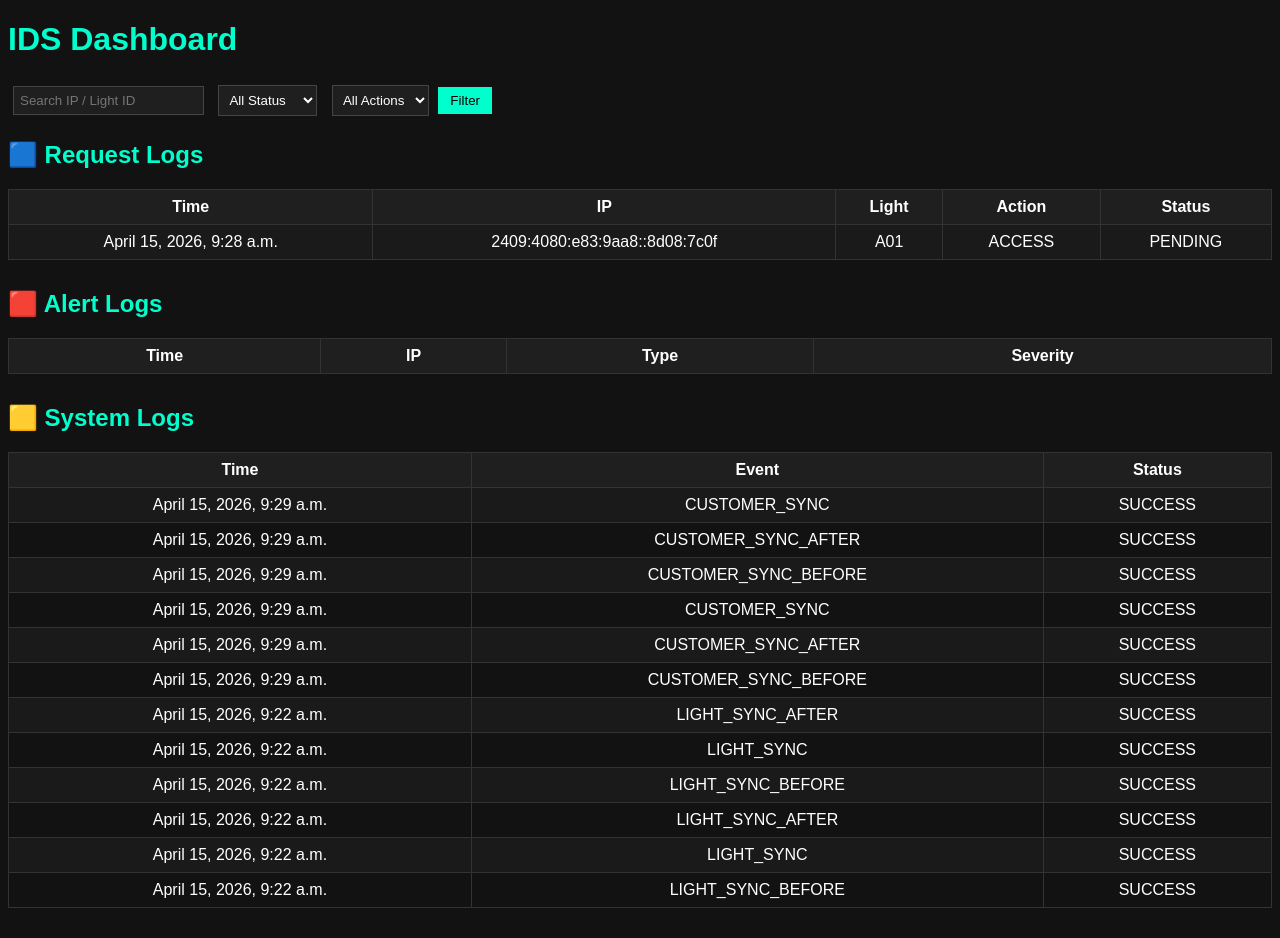
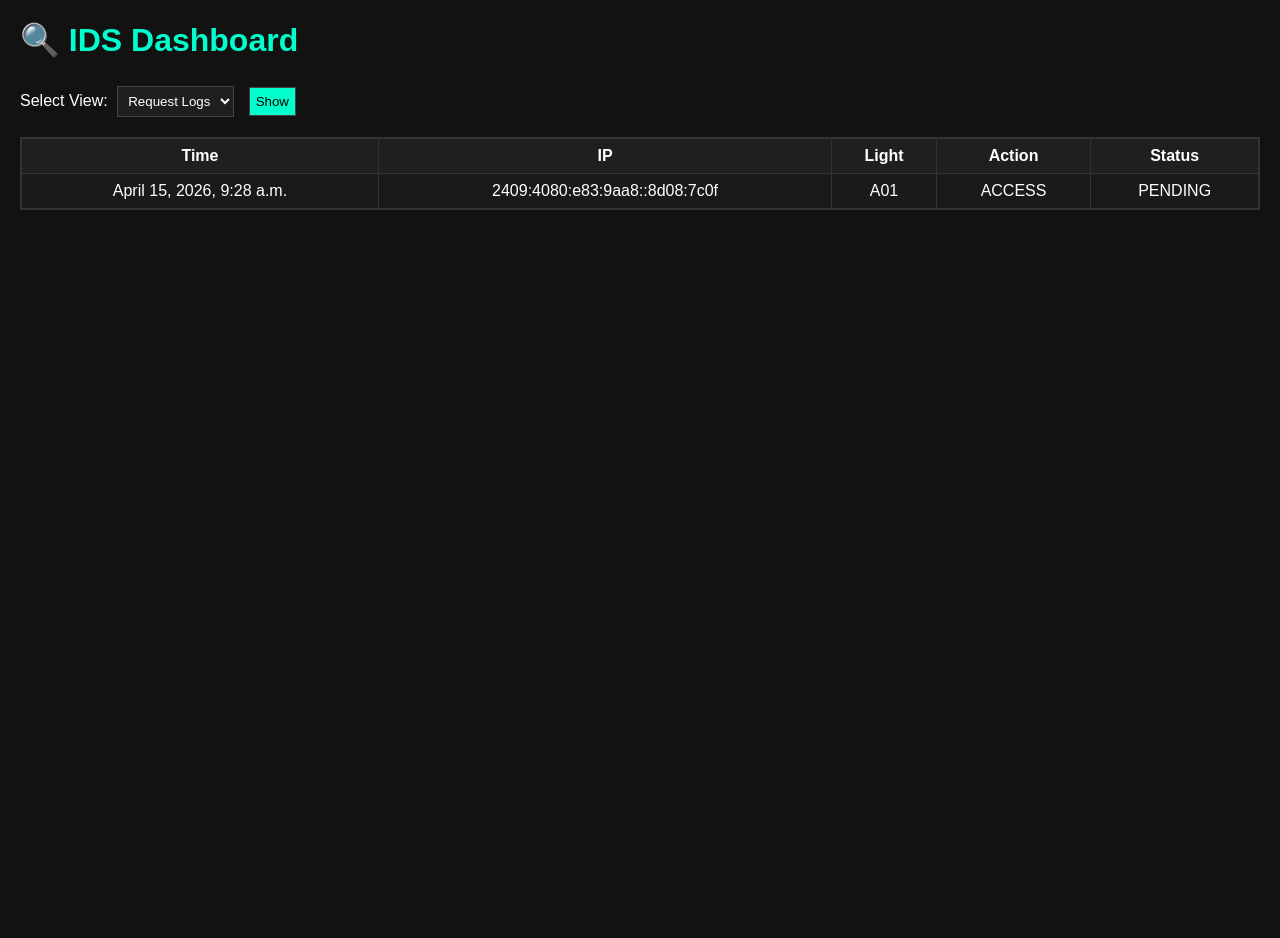
Before and after one commit to O-C19E/IDSforIoT, a Django app: page /server/ in a window 1280 px wide. After the commit the page ends 210 px from the top, so only its background shows below. Run offline with Django 5.2, Linux system fonts and the light colour scheme; data comes from the database, SQL or seed files in the repository; both versions use the stored data as it was after the commit; data that the repository does not hold is empty.

Commit message:
Adding the IDS layer

```diff
--- a/admin_panel/models.py
+++ b/admin_panel/models.py
@@ -169,3 +169,7 @@ class SystemLog(models.Model):
 
     def __str__(self):
         return f"{self.timestamp} | {self.event_type} | {self.status}"
+
+class SystemState(models.Model):
+    last_hash = models.CharField(max_length=256)
+    updated_at = models.DateTimeField(auto_now=True)
--- a/admin_panel/templates/server.html
+++ b/admin_panel/templates/server.html
@@ -1,27 +1,47 @@
-<!doctype html>
+<!DOCTYPE html>
 <html>
 <head>
     <title>IDS Dashboard</title>
+
     <style>
         body {
             background-color: #121212;
-                color: #ffffff;
+            color: white;
             font-family: Arial, sans-serif;
+            margin: 20px;
         }
 
-            h1,
-            h2 {
+        h1 {
             color: #00ffcc;
+        }
+
+        select, button {
+            padding: 6px;
+            margin: 5px;
+            background-color: #1f1f1f;
+            color: white;
+            border: 1px solid #444;
+        }
+
+        button {
+            background-color: #00ffcc;
+            color: black;
+            cursor: pointer;
+        }
+
+        .table-container {
+            max-height: 400px;
+            overflow-y: auto;
+            border: 1px solid #333;
+            margin-top: 15px;
         }
 
         table {
             width: 100%;
             border-collapse: collapse;
-                margin-bottom: 30px;
         }
 
-            th,
-            td {
+        th, td {
             border: 1px solid #333;
             padding: 8px;
             text-align: center;
@@ -35,50 +55,30 @@
             background-color: #1a1a1a;
         }
 
-            input,
-            select {
-                padding: 6px;
-                margin: 5px;
-                background-color: #1f1f1f;
-                color: white;
-                border: 1px solid #444;
-            }
-
-            button {
-                padding: 6px 12px;
-                background-color: #00ffcc;
-                border: none;
-                cursor: pointer;
+        .hidden {
+            display: none;
         }
     </style>
 </head>
 
 <body>
-        <h1>IDS Dashboard</h1>
 
-        <!-- 🔍 Search + Filter -->
-        <form method="GET">
-            <input type="text" name="q" placeholder="Search IP / Light ID" />
+<h1>🔍 IDS Dashboard</h1>
 
-            <select name="status">
-                <option value="">All Status</option>
-                <option value="SUCCESS">SUCCESS</option>
-                <option value="FAILED">FAILED</option>
-                <option value="PENDING">PENDING</option>
+<!-- 🔽 Dropdown -->
+<form id="viewForm">
+    <label>Select View:</label>
+    <select id="viewSelect">
+        <option value="request">Request Logs</option>
+        <option value="alert">Alert Logs</option>
+        <option value="system">System Logs</option>
     </select>
 
-            <select name="action">
-                <option value="">All Actions</option>
-                <option value="ON">ON</option>
-                <option value="OFF">OFF</option>
-                <option value="ACCESS">ACCESS</option>
-            </select>
-
-            <button type="submit">Filter</button>
+    <button type="submit">Show</button>
 </form>
 
 <!-- 🟦 Request Logs -->
-        <h2>🟦 Request Logs</h2>
+<div id="requestView" class="table-container">
     <table>
         <tr>
             <th>Time</th>
@@ -97,9 +97,10 @@
         </tr>
         {% endfor %}
     </table>
+</div>
 
 <!-- 🟥 Alert Logs -->
-        <h2>🟥 Alert Logs</h2>
+<div id="alertView" class="table-container hidden">
     <table>
         <tr>
             <th>Time</th>
@@ -116,9 +117,10 @@
         </tr>
         {% endfor %}
     </table>
+</div>
 
 <!-- 🟨 System Logs -->
-        <h2>🟨 System Logs</h2>
+<div id="systemView" class="table-container hidden">
     <table>
         <tr>
             <th>Time</th>
@@ -133,5 +135,53 @@
         </tr>
         {% endfor %}
     </table>
+</div>
+
+<!-- ⚡ JS SPA Logic -->
+<script>
+    const form = document.getElementById("viewForm");
+
+    const requestView = document.getElementById("requestView");
+    const alertView = document.getElementById("alertView");
+    const systemView = document.getElementById("systemView");
+
+    const viewSelect = document.getElementById("viewSelect");
+
+    function showView(selected) {
+        // Hide all
+        requestView.classList.add("hidden");
+        alertView.classList.add("hidden");
+        systemView.classList.add("hidden");
+
+        // Show selected
+        if (selected === "request") {
+            requestView.classList.remove("hidden");
+        } else if (selected === "alert") {
+            alertView.classList.remove("hidden");
+        } else if (selected === "system") {
+            systemView.classList.remove("hidden");
+        }
+
+        // 💾 Save selection
+        localStorage.setItem("selectedView", selected);
+    }
+
+    // 🔘 On form submit
+    form.addEventListener("submit", function(e) {
+        e.preventDefault();
+
+        const selected = viewSelect.value;
+        showView(selected);
+    });
+
+    // 🔄 On page load (restore view)
+    window.addEventListener("DOMContentLoaded", function() {
+        const savedView = localStorage.getItem("selectedView") || "request";
+
+        viewSelect.value = savedView;   // set dropdown
+        showView(savedView);            // show correct table
+    });
+</script>
+
 </body>
 </html>
--- a/admin_panel/views.py
+++ b/admin_panel/views.py
@@ -1,8 +1,11 @@
 import ipaddress
-
 import requests
+from datetime import timedelta
+import hashlib, json
+from django.utils import timezone
 from django.core.exceptions import ObjectDoesNotExist
 from django.shortcuts import render
+
 from rest_framework.decorators import api_view
 from rest_framework.response import Response
 
@@ -12,137 +15,9 @@ IOT_URL = "http://10.165.112.138:5000/sync"
 IOT_TOGGLE_URL = "http://10.165.112.138:5000/toggle"
 
 
-def is_iot_alive():
-    try:
-        res = requests.get("http://10.165.112.138:5000", timeout=2)
-        return res.status_code == 200
-    except:
-        return False
-
-
-# 🔌 Send command to IoT (Raspberry Pi)
-def send_command_to_iot(light_ids, action):
-    payload = {"light_ids": light_ids, "action": action}
-    print("Sending to IoT:", payload)
-    # TODO: Replace with actual HTTP request to Raspberry Pi
-    return True
-
-
-def sync_light_add_update(light):
-    payload = {
-        "action": "ADD_OR_UPDATE_LIGHT",
-        "data": {
-            "light_id": light.light_id,
-            "device_ip": f"http://{light.device_ip}:5001",
-            "customer_ip": "",
-        },
-    }
-
-    try:
-        requests.post(IOT_URL, json=payload)
-        print("Light synced:", payload)
-    except Exception as e:
-        print("Sync error:", e)
-
-
-def sync_light_delete(light):
-    payload = {
-        "action": "DELETE_LIGHT",
-        "data": {
-            "light_id": light.light_id,
-        },
-    }
-
-    try:
-        requests.post(IOT_URL, json=payload)
-        print("Light deleted:", payload)
-    except Exception as e:
-        print("Sync error:", e)
-
-
-def sync_customer_add_update(light, customer_ip):
-    payload = {
-        "action": "ADD_OR_UPDATE_LIGHT",
-        "data": {
-            "light_id": light.light_id,
-            "device_ip": f"http://{light.device_ip}:5001",
-            "customer_ip": customer_ip,
-        },
-    }
-
-    requests.post(IOT_URL, json=payload)
-    print("Customer synced:", payload)
-
-
-def sync_customer_delete(light):
-    payload = {
-        "action": "REMOVE_CUSTOMER",
-        "data": {
-            "light_id": light.light_id,
-        },
-    }
-
-    requests.post(IOT_URL, json=payload)
-    print("Customer removed:", payload)
-
-
-@api_view(["POST"])
-def toggle_light(request):
-    light_id = request.data.get("light_id")
-    action = request.data.get("action")
-
-    ip = get_client_ip(request)
-
-    if not light_id or not action:
-        RequestLog.objects.create(
-            ip_address=ip,
-            light_id=light_id or "UNKNOWN",
-            action=action or "UNKNOWN",
-            status="FAILED",
-            message="Missing data",
-        )
-        return Response({"error": "Missing data"}, status=400)
-
-    # ✅ Create log FIRST (PENDING)
-    log = RequestLog.objects.create(
-        ip_address=ip, light_id=light_id, action=action, status="PENDING"
-    )
-
-    try:
-        res = requests.post(
-            IOT_TOGGLE_URL, json={"light_id": light_id, "action": action}
-        )
-
-        # ✅ Update SAME log
-        log.status = "SUCCESS" if res.status_code == 200 else "FAILED"
-        log.message = str(res.text)
-        log.save()
-
-        return Response(res.json(), status=res.status_code)
-
-    except Exception as e:
-        log.status = "FAILED"
-        log.message = str(e)
-        log.save()
-
-        return Response({"error": str(e)}, status=500)
-
-
-# 🔥 Toggle ALL lights (Admin control)
-@api_view(["POST"])
-def toggle_all_lights(request):
-    action = request.data.get("action")  # "ON" or "OFF"
-
-    if action not in ["ON", "OFF"]:
-        return Response({"error": "Invalid action"}, status=400)
-
-    all_light_ids = list(Light.objects.values_list("light_id", flat=True))
-
-    send_command_to_iot(all_light_ids, action)
-
-    return Response({"message": f"All lights turned {action}"})
-
-
+# =========================
+# IP HANDLING
+# =========================
 def get_client_ip(request):
     x_forwarded_for = request.META.get("HTTP_X_FORWARDED_FOR")
 
@@ -166,36 +41,379 @@ def get_client_ip(request):
     return ip
 
 
+def is_iot_alive():
+    try:
+        res = requests.get("http://10.165.112.138:5000", timeout=2)
+        return res.status_code == 200
+    except:
+        return False
+
+
+# =========================
+# IDS CORE ANALYSIS
+# =========================
+def check_request_rate(ip):
+    from django.utils import timezone
+    from datetime import timedelta
+
+    one_min_ago = timezone.now() - timedelta(minutes=1)
+
+    logs = RequestLog.objects.filter(
+        ip_address=ip,
+        timestamp__gte=one_min_ago
+    )
+
+    total = logs.count()
+
+    failed_count = logs.filter(status="FAILED").count()
+    pending_count = logs.filter(status="PENDING").count()
+
+    if total == 0:
+        return None
+
+    # PRIORITY RULES (IMPORTANT)
+    if failed_count >= 8:
+        return {
+            "category": "FAILED_ATTEMPT_SPAM",
+            "count": failed_count
+        }
+
+    if pending_count >= 8:
+        return {
+            "category": "ACCESS_SPAM",
+            "count": pending_count
+        }
+
+    return {"category": "NORMAL"}
+
+def should_create_alert(ip, alert_type, window_seconds=60):
+    time_threshold = timezone.now() - timedelta(seconds=window_seconds)
+
+    return not AlertLog.objects.filter(
+        ip_address=ip,
+        alert_type=alert_type,
+        timestamp__gte=time_threshold
+    ).exists()
+
+def generate_system_hash():
+    lights = list(Light.objects.all().values())
+
+    data_string = json.dumps(lights, sort_keys=True, default=str)
+
+    return hashlib.sha256(data_string.encode()).hexdigest()
+
+def should_run_integrity_check():
+    tracker, _ = SystemIntegrityTracker.objects.get_or_create(id=1)
+
+    if timezone.now() - tracker.last_checked >= timedelta(minutes=1):
+        tracker.last_checked = timezone.now()
+        tracker.save()
+        return True
+
+    return False
+
+def check_system_integrity():
+    current_hash = generate_system_hash()
+
+    state, _ = SystemState.objects.get_or_create(id=1)
+
+    if state.last_hash != current_hash:
+        SystemLog.objects.create(
+            event_type="HASH_MISMATCH",
+            status="FAILED",
+            message="System tampering detected"
+        )
+
+        state.last_hash = current_hash
+        state.save()
+    else:
+        SystemLog.objects.create(
+            event_type="HASH_CHECK",
+            status="SUCCESS",
+            message="System OK"
+        )
+
+def log_before_after(action, light=None):
+    before_hash = generate_system_hash()
+
+    SystemLog.objects.create(
+        event_type=f"{action}_BEFORE",
+        status="SUCCESS",
+        message=before_hash
+    )
+
+    return before_hash
+
+def log_after(action):
+    after_hash = generate_system_hash()
+
+    SystemLog.objects.create(
+        event_type=f"{action}_AFTER",
+        status="SUCCESS",
+        message=after_hash
+    )
+# =========================
+# IOT HELPERS
+# =========================
+def send_command_to_iot(light_ids, action):
+    payload = {"light_ids": light_ids, "action": action}
+    print("Sending to IoT:", payload)
+    return True
+
+
+def sync_light_add_update(light):
+    log_before_after("LIGHT_SYNC")
+
+    payload = {
+        "action": "ADD_OR_UPDATE_LIGHT",
+        "data": {
+            "light_id": light.light_id,
+            "device_ip": f"http://{light.device_ip}:5001",
+            "customer_ip": "",
+        },
+    }
+
+    try:
+        requests.post(IOT_URL, json=payload)
+        SystemLog.objects.create(
+            event_type="LIGHT_SYNC",
+            status="SUCCESS",
+            message="Light synced to IoT"
+        )
+    except Exception as e:
+        SystemLog.objects.create(
+            event_type="LIGHT_SYNC",
+            status="FAILED",
+            message=str(e)
+        )
+
+    log_after("LIGHT_SYNC")
+
+def sync_light_delete(light):
+    log_before_after("LIGHT_DELETE")
+
+    payload = {
+        "action": "DELETE_LIGHT",
+        "data": {"light_id": light.light_id},
+    }
+
+    try:
+        requests.post(IOT_URL, json=payload)
+        SystemLog.objects.create(
+            event_type="LIGHT_DELETE",
+            status="SUCCESS",
+            message="Light deleted"
+        )
+    except Exception as e:
+        SystemLog.objects.create(
+            event_type="LIGHT_DELETE",
+            status="FAILED",
+            message=str(e)
+        )
+
+    log_after("LIGHT_DELETE")
+
+def sync_customer_add_update(light, customer_ip):
+    from .models import SystemLog
+
+    before_hash = generate_system_hash()
+
+    SystemLog.objects.create(
+        event_type="CUSTOMER_SYNC_BEFORE",
+        status="SUCCESS",
+        message=f"Before hash: {before_hash}"
+    )
+
+    payload = {
+        "action": "ADD_OR_UPDATE_LIGHT",
+        "data": {
+            "light_id": light.light_id,
+            "device_ip": f"http://{light.device_ip}:5001",
+            "customer_ip": customer_ip,
+        },
+    }
+
+    try:
+        requests.post(IOT_URL, json=payload)
+
+        after_hash = generate_system_hash()
+
+        SystemLog.objects.create(
+            event_type="CUSTOMER_SYNC_AFTER",
+            status="SUCCESS",
+            message=f"After hash: {after_hash}"
+        )
+
+        SystemLog.objects.create(
+            event_type="CUSTOMER_SYNC",
+            status="SUCCESS",
+            message=f"Customer synced for {customer_ip}"
+        )
+
+    except Exception as e:
+        SystemLog.objects.create(
+            event_type="CUSTOMER_SYNC",
+            status="FAILED",
+            message=str(e)
+        )
+
+
+def sync_customer_delete(light):
+    from .models import SystemLog
+
+    before_hash = generate_system_hash()
+
+    SystemLog.objects.create(
+        event_type="CUSTOMER_DELETE_BEFORE",
+        status="SUCCESS",
+        message=f"Before hash: {before_hash}"
+    )
+
+    payload = {
+        "action": "REMOVE_CUSTOMER",
+        "data": {
+            "light_id": light.light_id
+        },
+    }
+
+    try:
+        requests.post(IOT_URL, json=payload)
+
+        after_hash = generate_system_hash()
+
+        SystemLog.objects.create(
+            event_type="CUSTOMER_DELETE_AFTER",
+            status="SUCCESS",
+            message=f"After hash: {after_hash}"
+        )
+
+        SystemLog.objects.create(
+            event_type="CUSTOMER_DELETE",
+            status="SUCCESS",
+            message=f"Customer removed from light {light.light_id}"
+        )
+
+    except Exception as e:
+        SystemLog.objects.create(
+            event_type="CUSTOMER_DELETE",
+            status="FAILED",
+            message=str(e)
+        )
+
+
+# =========================
+# TOGGLE LIGHT
+# =========================
+@api_view(["POST"])
+def toggle_light(request):
+    light_id = request.data.get("light_id")
+    action = request.data.get("action")
+
+    ip = get_client_ip(request)
+
+    if not light_id or not action:
+        RequestLog.objects.create(
+            ip_address=ip,
+            light_id=light_id or "UNKNOWN",
+            action=action or "UNKNOWN",
+            status="FAILED",
+            message="FAILED_ATTEMPT",
+        )
+        return Response({"error": "Missing data"}, status=400)
+
+    log = RequestLog.objects.create(
+        ip_address=ip,
+        light_id=light_id,
+        action=action,
+        status="PENDING"
+    )
+
+    try:
+        res = requests.post(
+            IOT_TOGGLE_URL,
+            json={"light_id": light_id, "action": action}
+        )
+
+        log.status = "SUCCESS" if res.status_code == 200 else "FAILED"
+        log.message = "TOGGLE_COMPLETE"
+        log.save()
+
+        return Response(res.json(), status=res.status_code)
+
+    except Exception as e:
+        log.status = "FAILED"
+        log.message = "FAILED_ATTEMPT"
+        log.save()
+
+        return Response({"error": str(e)}, status=500)
+
+
+# =========================
+# REQUEST ACCESS (CLEAN IDS VERSION)
+# =========================
 @api_view(["POST"])
 def request_access(request):
+    if should_run_integrity_check():
+        check_system_integrity()
     light_id = request.data.get("light_id")
     customer_name = request.data.get("customer_name", "")
 
     ip = get_client_ip(request)
 
+    # =========================
+    # 1. Missing light_id
+    # =========================
     if not light_id:
         RequestLog.objects.create(
             ip_address=ip,
             light_id="UNKNOWN",
             action="ACCESS",
             status="FAILED",
-            message="Missing light_id",
+            message="FAILED_ATTEMPT",
         )
+
+        if should_create_alert(ip, "FAILED_ATTEMPT_SPAM"):
+            AlertLog.objects.create(
+                ip_address=ip,
+                alert_type="FAILED_ATTEMPT_SPAM",
+                severity="HIGH",
+                message="Failed attempt spike detected"
+            )
+
         return Response({"error": "light_id is required"}, status=400)
 
+    # =========================
+    # 2. Invalid light
+    # =========================
     try:
         light = Light.objects.get(light_id=light_id)
+
     except Light.DoesNotExist:
         RequestLog.objects.create(
             ip_address=ip,
             light_id=light_id,
             action="ACCESS",
             status="FAILED",
-            message="Invalid light_id",
+            message="FAILED_ATTEMPT",
         )
+
+        if should_create_alert(ip, "FAILED_ATTEMPT_SPAM"):
+            AlertLog.objects.create(
+                ip_address=ip,
+                alert_type="FAILED_ATTEMPT_SPAM",
+                severity="HIGH",
+                message="Failed attempt spike detected"
+            )
+
         return Response({"error": "Invalid room ID"}, status=400)
 
-    existing_customer = Customer.objects.filter(customer_ip=ip, light=light).first()
+    # =========================
+    # 3. Existing customer
+    # =========================
+    existing_customer = Customer.objects.filter(
+        customer_ip=ip,
+        light=light
+    ).first()
 
     if existing_customer:
         RequestLog.objects.create(
@@ -203,31 +421,43 @@ def request_access(request):
             light_id=light_id,
             action="ACCESS",
             status="SUCCESS",
-            message="Access granted",
+            message="ACCESS_GRANTED",
         )
 
-        return Response(
-            {
-                "message": "Access granted",
-                "approved": True,
-                "light_id": light_id,
-            }
-        )
+        return Response({
+            "message": "Access granted",
+            "approved": True,
+            "light_id": light_id,
+        })
 
-    # ✅ Check if room already occupied
+    # =========================
+    # 4. Room occupied
+    # =========================
     if Customer.objects.filter(light=light).exists():
         RequestLog.objects.create(
             ip_address=ip,
             light_id=light_id,
             action="ACCESS",
             status="FAILED",
-            message="Room already occupied",
+            message="FAILED_ATTEMPT",
         )
+
+        if should_create_alert(ip, "FAILED_ATTEMPT_SPAM"):
+            AlertLog.objects.create(
+                ip_address=ip,
+                alert_type="FAILED_ATTEMPT_SPAM",
+                severity="HIGH",
+                message="Failed attempt spike detected"
+            )
+
         return Response({"error": "Room already occupied"}, status=400)
 
-    # ✅ Check if request already pending
+    # =========================
+    # 5. Pending exists
+    # =========================
     existing_request = PendingRequest.objects.filter(
-        light=light, customer_ip=ip
+        light=light,
+        customer_ip=ip
     ).first()
 
     if existing_request:
@@ -236,41 +466,76 @@ def request_access(request):
             light_id=light_id,
             action="ACCESS",
             status="PENDING",
-            message="Request already pending",
-        )
-        return Response(
-            {"message": "Request already pending approval", "approved": False}
+            message="PENDING",
         )
 
-    # ✅ CREATE PendingRequest (THIS WAS MISSING)
+        if should_create_alert(ip, "ACCESS_SPAM"):
+            AlertLog.objects.create(
+                ip_address=ip,
+                alert_type="ACCESS_SPAM",
+                severity="MEDIUM",
+                message="Repeated access requests detected"
+            )
+
+        return Response({
+            "message": "Request already pending approval",
+            "approved": False
+        })
+
+    # =========================
+    # 6. Create request
+    # =========================
     PendingRequest.objects.create(
         light=light,
         customer_ip=ip,
         customer_name=customer_name,
     )
 
-    # ✅ Log after creation
     RequestLog.objects.create(
         ip_address=ip,
         light_id=light_id,
         action="ACCESS",
         status="PENDING",
-        message="Request sent for approval",
+        message="PENDING",
     )
 
-    return Response({"message": "Request sent for approval", "approved": False})
+    return Response({
+        "message": "Request sent for approval",
+        "approved": False
+    })
 
 
-# 🔍 Get status (optional utility)
+# =========================
+# ADMIN CONTROL
+# =========================
+@api_view(["POST"])
+def toggle_all_lights(request):
+    action = request.data.get("action")
+
+    if action not in ["ON", "OFF"]:
+        return Response({"error": "Invalid action"}, status=400)
+
+    all_light_ids = list(Light.objects.values_list("light_id", flat=True))
+    send_command_to_iot(all_light_ids, action)
+
+    return Response({"message": f"All lights turned {action}"})
+
+
 @api_view(["GET"])
 def get_light_status(request, cust_id):
     try:
         customer = Customer.objects.get(id=cust_id)
-        return Response({"customer_id": cust_id, "light_id": customer.light.light_id})
+        return Response({
+            "customer_id": cust_id,
+            "light_id": customer.light.light_id
+        })
     except ObjectDoesNotExist:
         return Response({"error": "Customer not found"}, status=404)
 
 
+# =========================
+# DASHBOARD
+# =========================
 def server_dashboard(request):
     query = request.GET.get("q", "")
     status_filter = request.GET.get("status", "")
@@ -278,13 +543,11 @@ def server_dashboard(request):
 
     requests = RequestLog.objects.all().order_by("-timestamp")
 
-    # 🔍 Search
     if query:
         requests = requests.filter(ip_address__icontains=query) | requests.filter(
             light_id__icontains=query
         )
 
-    # 🎯 Filters
     if status_filter:
         requests = requests.filter(status=status_filter)
 
```
Also changed, not shown: admin_panel/migrations/0001_initial.py (added), admin_panel/security/__init__.py (added), admin_panel/security/behaviour_engine.py (added), admin_panel/security/features.py (added), admin_panel/security/rules.py (added), db.sqlite3 (added). Lines whose indentation alone changed are shown as unchanged.
